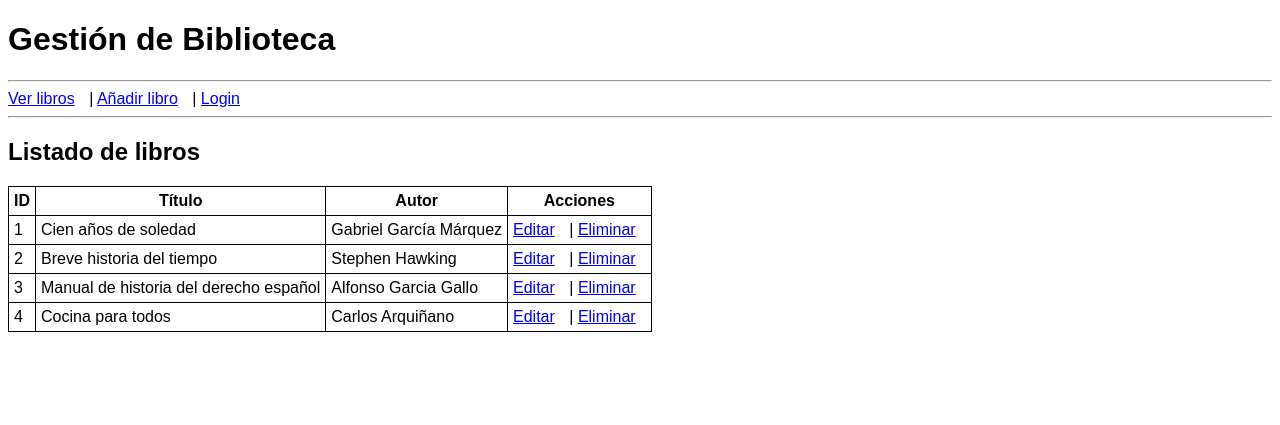
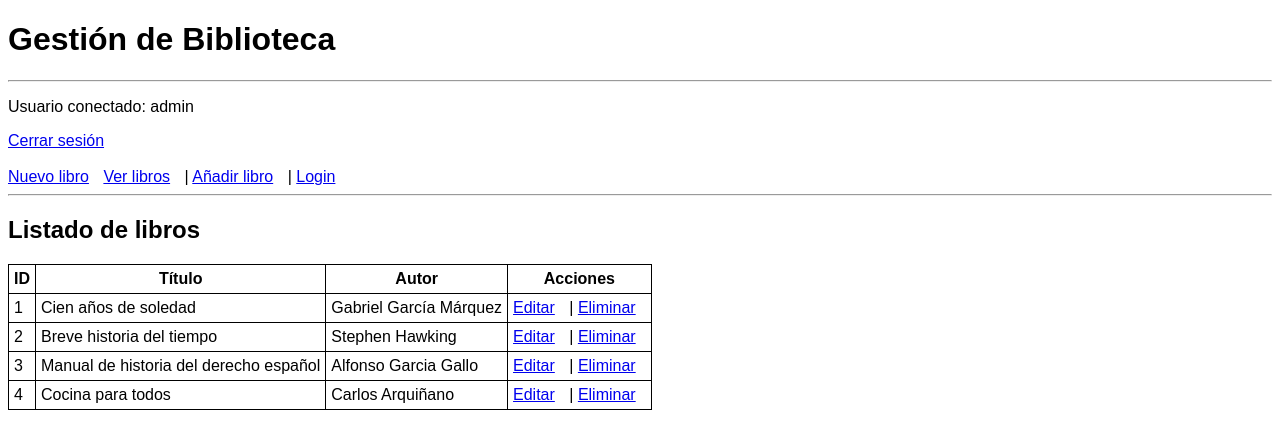
Before and after one commit to atmsDAWDAMAlicante/CEPython2526, a Flask app: page /libros in a window 1280 px wide. Shown: the top 425 px of the page. Run offline with Flask 3, Linux system fonts and the light colour scheme; a user stored in the database is signed in; data comes from the database, SQL or seed files in the repository.

Commit message:
Los usuarios ven su nombre cuando se logean y van metiendo la biblio de BUP y COU

```diff
--- a/Modulo_2_POO/PROYECTO_FINAL_CRUD/LEEME O ABREME CON LA APP EN MARCHA.html
+++ b/Modulo_2_POO/PROYECTO_FINAL_CRUD/LEEME O ABREME CON LA APP EN MARCHA.html
@@ -39,6 +39,7 @@ EL PUÑETERO PUERTO DE MYSQL: <span class="rojo">3306</span>
     </ul>
 </div>
 
+<div><p><span class="rojo"># HE PODIDO GUARDAR EL QUIJOTE BIEEEEEEEEEEEN</span></p></div>
 
-
-<div><p><span class="rojo"># HE PODIDO GUARDAR EL QUIJOTE BIEEEEEEEEEEEN</span></p></div>
+<div><p><strong class="azul">Bitácora 14/05/26-Llegados a este punto el usuario se logea y ve su nombre en la sesión, sale y entra otro y se ve logeado.<br>
+Y lo más importante, poco a poco van metiendo la biblioteca de 3º de BUP y COU</strong></p></div>
--- a/Modulo_2_POO/PROYECTO_FINAL_CRUD/templates/libros.html
+++ b/Modulo_2_POO/PROYECTO_FINAL_CRUD/templates/libros.html
@@ -14,6 +14,14 @@
     <h1>Gestión de Biblioteca</h1>
 
     <hr>
+
+    <p>Usuario conectado: {{ session["usuario"] }}</p>
+
+    <a href="/logout">Cerrar sesión</a>
+    <br><br>
+
+    <a href="/nuevo_libro">Nuevo libro</a>
+
 
     <a href="/libros">Ver libros</a> |
     <a href="/nuevo_libro">Añadir libro</a> |
```
